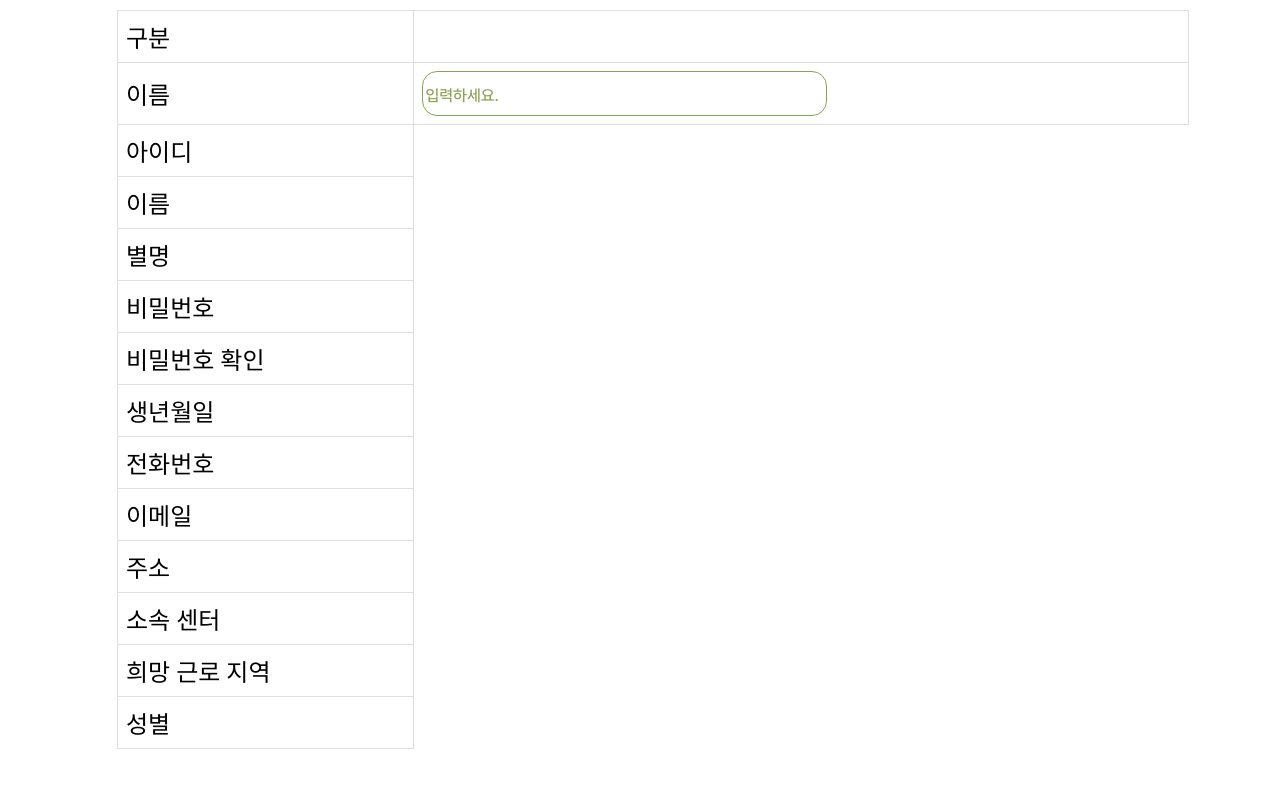
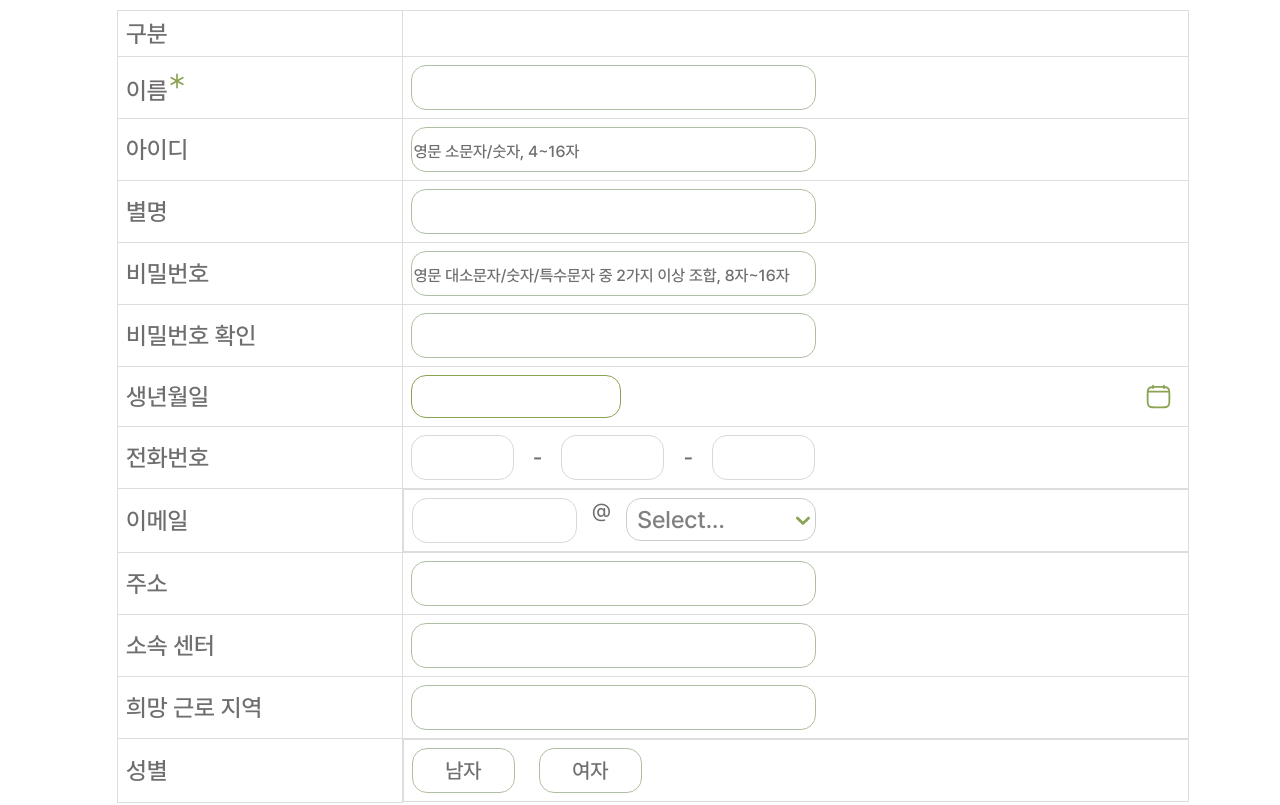
Before and after one commit to ICT-project-stepup/stepup-web, a React (Create React App) app: page /homelesssignin in a window 1280 px wide. Shown: the part 520-1325 px from the top of the page. Built offline with nearby package versions, Linux system fonts and the light colour scheme.

Commit message:
Fix: 회원가입 화면 수정

```diff
--- a/src/components/PlaceHolder.js
+++ b/src/components/PlaceHolder.js
@@ -1,7 +1,7 @@
 import { styled } from "styled-components";
 
-export default function PlaceHolder({ text }) {
-  return <Input placeholder={text} />;
+export default function PlaceHolder({ text, style }) {
+  return <Input placeholder={text} style={style} />;
 }
 
 const Input = styled.input`
@@ -11,9 +11,7 @@ const Input = styled.input`
   border: 1.5px solid #d9d9d9;
   border-radius: 15px;
   font-family: "Pretendard-Medium";
-  font-style: normal;
-  font-weight: 500;
-  font-size: 20px;
+  font-size: 1.3125rem;
   line-height: 24px;
   color: #6e6e6e;
 
--- a/src/pages/authentication/signin/HmlsSignIn.js
+++ b/src/pages/authentication/signin/HmlsSignIn.js
@@ -1,9 +1,14 @@
-import React from "react";
+import React, { useState } from "react";
 import styled from "styled-components";
 import PageTitle from "../../../components/PageTitle";
 import { ReactComponent as ProfileIcon } from "../../../icons/ProfileIcon.svg";
+import { ReactComponent as MustIcon } from "../../../icons/MustIcon.svg";
+
 import RoundWhiteBtn from "../../../components/buttons/RoundWhiteBtn";
 import { useNavigate } from "react-router-dom";
+import PlaceHolder from "../../../components/PlaceHolder";
+import Calendar from "../../../components/Calendar";
+import CustomSelect from "../../../components/CustomSelect";
 
 /* 예은 */
 export default function HmlsSignIn() {
@@ -11,6 +16,37 @@ export default function HmlsSignIn() {
 
   const handlePicClick = () => {
     navigate("/manageresume");
+  };
+
+  const [selectedDate, setSelectedDate] = useState(null);
+  const handleDateChange = (date) => {
+    setSelectedDate(date);
+  };
+
+  const emailOptions = [
+    // 이메일 옵션
+    { value: "naver.com", label: "naver.com" },
+    { value: "hanmail.net", label: "hanmail.net" },
+    { value: "nate.com", label: "nate.com" },
+    { value: "kakao.com", label: "kakao.com" },
+  ];
+
+  const customSelectStyles = {
+    control: (provided) => ({
+      ...provided,
+      width: "11.875rem", // 너비 설정
+      borderRadius: "15px",
+    }),
+
+    menu: (provided) => ({
+      ...provided,
+      width: "11.875rem",
+    }),
+
+    menuList: (provided) => ({
+      ...provided,
+      maxHeight: 190,
+    }),
   };
 
   return (
@@ -49,53 +85,185 @@ export default function HmlsSignIn() {
               <td></td>
             </tr>
             <tr>
-              <td>이름</td>
               <td>
-                <InputName placeholder="입력하세요." />
+                이름
+                <StyledMustIcon />
+              </td>
+              <td>
+                <PlaceHolder
+                  style={{ border: "0.1rem solid #AFBFA5", color: "#8AA353" }}
+                />
               </td>
             </tr>
             <tr>
               <td>아이디</td>
-            </tr>
-            <tr>
-              <td>이름</td>
+              <td>
+                <PlaceHolder
+                  text="영문 소문자/숫자, 4~16자"
+                  style={{ border: "0.1rem solid #AFBFA5", color: "#8AA353" }}
+                />
+              </td>
             </tr>
             <tr>
               <td>별명</td>
+              <td>
+                <PlaceHolder
+                  style={{
+                    border: "0.1rem solid #AFBFA5",
+                    color: "#8AA353",
+                  }}
+                />
+              </td>
             </tr>
             <tr>
               <td>비밀번호</td>
+              <td>
+                <PlaceHolder
+                  text="영문 대소문자/숫자/특수문자 중 2가지 이상 조합, 8자~16자"
+                  style={{ border: "0.1rem solid #AFBFA5", color: "#8AA353" }}
+                />
+              </td>
             </tr>
             <tr>
               <td>비밀번호 확인</td>
+              <td>
+                <PlaceHolder
+                  style={{ border: "0.1rem solid #AFBFA5", color: "#8AA353" }}
+                />
+              </td>
             </tr>
             <tr>
               <td>생년월일</td>
+              <td>
+                <Calendar
+                  style={{ width: "25.3125rem" }}
+                  selectedDate={selectedDate}
+                  handleDateChange={handleDateChange}
+                />
+              </td>
             </tr>
             <tr>
               <td>전화번호</td>
+              <td>
+                <PlaceHolder style={{ width: "6.4375rem" }} />
+                <span
+                  style={{
+                    fontFamily: "Pretendard-Medium",
+                    fontSize: "1.375rem",
+                    color: "#6E6E6E",
+                    padding: "0 1.1875rem",
+                  }}
+                >
+                  -
+                </span>
+                <PlaceHolder style={{ width: "6.4375rem" }} />
+                <span
+                  style={{
+                    fontFamily: "Pretendard-Medium",
+                    fontSize: "1.375rem",
+                    color: "#6E6E6E",
+                    padding: "0 1.1875rem",
+                  }}
+                >
+                  -
+                </span>
+                <PlaceHolder style={{ width: "6.4375rem" }} />
+              </td>
             </tr>
             <tr>
               <td>이메일</td>
+              <td
+                style={{
+                  display: "flex",
+                  alignItems: "row",
+                }}
+              >
+                <PlaceHolder style={{ width: "10.3125rem" }} />
+                <span
+                  style={{
+                    fontFamily: "Pretendard-Regular",
+                    fontSize: "1.375rem",
+                    color: "#6E6E6E",
+                    padding: "0 0.9375rem",
+                  }}
+                >
+                  @
+                </span>
+                <CustomSelect
+                  styles={customSelectStyles}
+                  options={emailOptions}
+                />
+              </td>
             </tr>
             <tr>
               <td>주소</td>
+              <td>
+                <PlaceHolder
+                  style={{ border: "0.1rem solid #AFBFA5", color: "#8AA353" }}
+                />
+              </td>
             </tr>
             <tr>
               <td>소속 센터</td>
+              <td>
+                <PlaceHolder
+                  style={{ border: "0.1rem solid #AFBFA5", color: "#8AA353" }}
+                />
+              </td>
             </tr>
             <tr>
               <td>희망 근로 지역</td>
+              <td>
+                <PlaceHolder
+                  style={{ border: "0.1rem solid #AFBFA5", color: "#8AA353" }}
+                />
+              </td>
             </tr>
             <tr>
               <td>성별</td>
+              <td
+                style={{
+                  display: "flex",
+                  alignItems: "row",
+                }}
+              >
+                <RoundWhiteBtn
+                  text="남자"
+                  onClick={handlePicClick}
+                  style={{
+                    boxSizing: "border-box",
+                    borderRadius: "0.9375rem",
+                    width: "6.4375rem",
+                    height: "2.8125rem",
+                    cursor: "pointer",
+                    fontFamily: "Pretendard-Medium",
+                    fontSize: "1.3125rem",
+                    position: "relative",
+                    marginRight: "1.5rem",
+                  }}
+                />
+                <RoundWhiteBtn
+                  text="여자"
+                  onClick={handlePicClick}
+                  style={{
+                    boxSizing: "border-box",
+                    borderRadius: "0.9375rem",
+                    width: "6.4375rem",
+                    height: "2.8125rem",
+                    cursor: "pointer",
+                    fontFamily: "Pretendard-Medium",
+                    fontSize: "1.3125rem",
+                    position: "relative",
+                  }}
+                />
+              </td>
             </tr>
           </tbody>
         </RequirementsTable>
       </PostContent>
       <BtnWrapper>
         <RoundWhiteBtn
-          text="완료"
+          text="여자"
           onClick={handlePicClick}
           style={{
             boxSizing: "border-box",
@@ -144,6 +312,10 @@ const StyledProfile = styled(ProfileIcon)`
 width: 143px
 height: 143px`;
 
+const StyledMustIcon = styled(MustIcon)`
+  margin-bottom: 0.5rem;
+`;
+
 const PostContent = styled.div`
   width: 100%;
   height: auto;
@@ -157,6 +329,8 @@ const RequirementsTable = styled.table`
   width: 100%;
   border-collapse: collapse;
   margin-left: 0.8125rem;
+  font-family: "Pretendard-Medium";
+  color: #6e6e6e;
 
   td {
     border: 1px solid #ddd;
```
